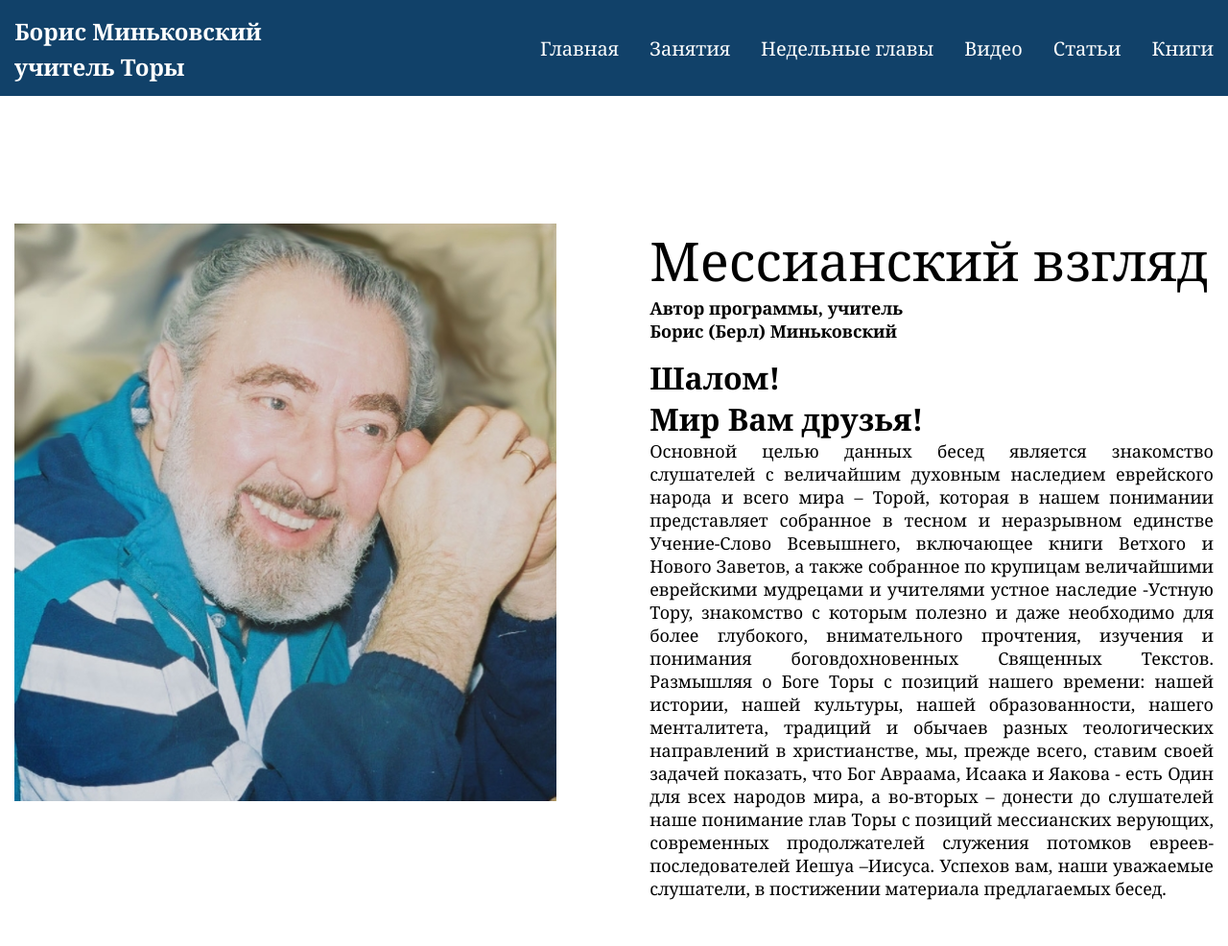
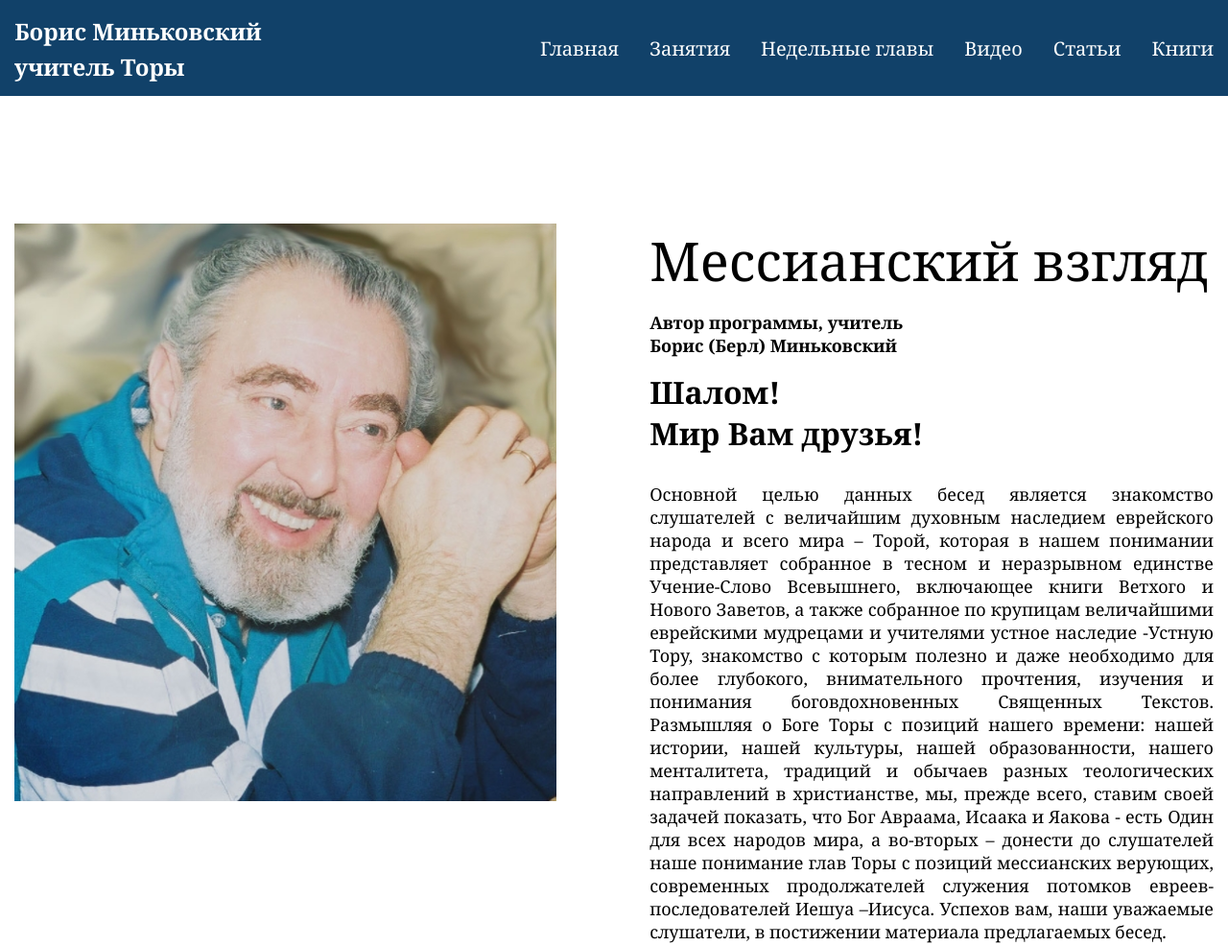
Before and after one commit to Makushenko-Oleksii/Makushenko-Oleksii.github.io, a plain HTML site: page index.html in a window 1280 px wide. Shown: the top 986 px of the page at 96% size. Drawn offline with Linux system fonts and the light colour scheme.

```diff
--- a/css/main.css
+++ b/css/main.css
@@ -68,7 +68,7 @@ nav {
 .greetings__author {
     font-weight: bold;
     width: 270px;
-    margin-bottom: 15px;
+    margin: 15px 0;
 }
 
 .greetings__greet_1, .greetings__greet_2 {
@@ -78,6 +78,7 @@ nav {
 
 .greetings__main_text {
     text-align: justify;
+    margin-top: 30px;
 }
 
 /*------------acquaintance-----------*/
```
